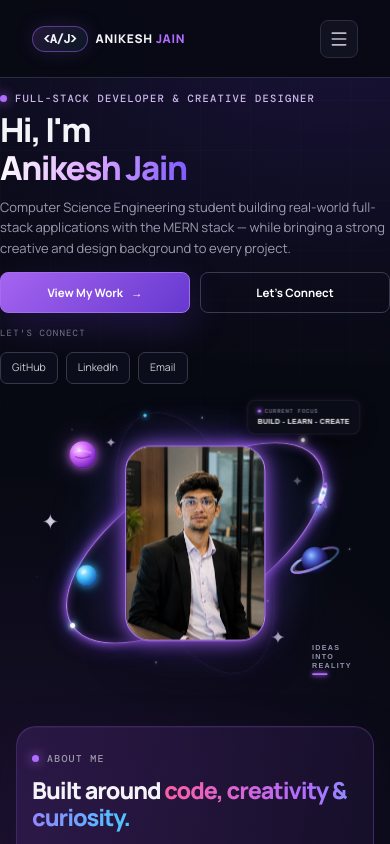
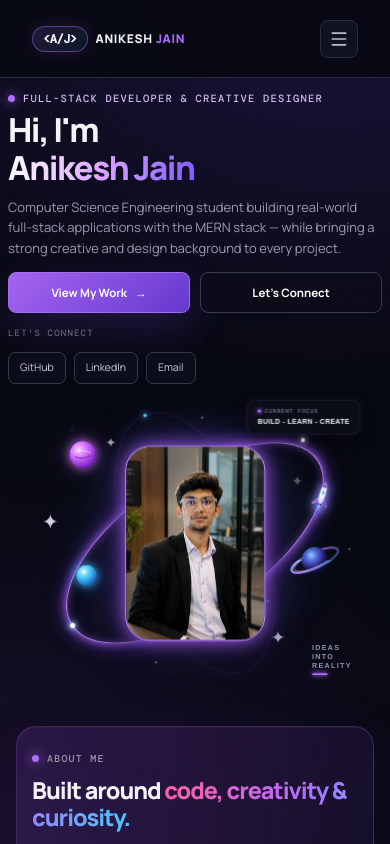
Before and after one commit to Anikesh-Jain/anikesh-portfolio, a React (Vite) app: page / in a window 390 px wide. Shown: the top 844 px of the page. Built offline with nearby package versions, Linux system fonts and the light colour scheme.

Commit message:
fix(mobile): add horizontal padding to hero copy block for proper viewport containment

```diff
--- a/src/styles/home.css
+++ b/src/styles/home.css
@@ -3106,7 +3106,7 @@
     display: none;
   }
 
-  /* Hero copy wrapper: natural content height, zero extra space, no unwanted transforms */
+  /* Hero copy wrapper: natural content height, horizontal inset for mobile breathing room */
   .home-hero-copy,
   .home-hero > :first-child {
     width: 100% !important;
@@ -3116,7 +3116,7 @@
     min-height: 0 !important;
     flex: 0 0 auto !important;
     margin: 0 !important;
-    padding: 0 !important;
+    padding: 0 8px !important;
     box-sizing: border-box;
     display: flex !important;
     flex-direction: column !important;
```
